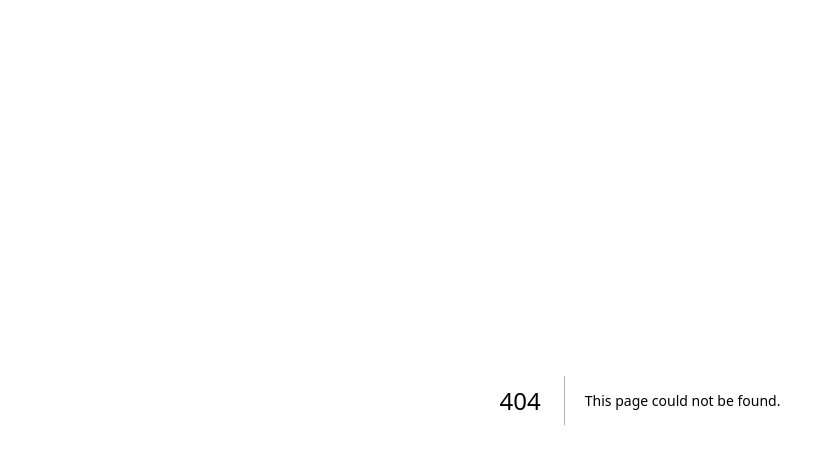
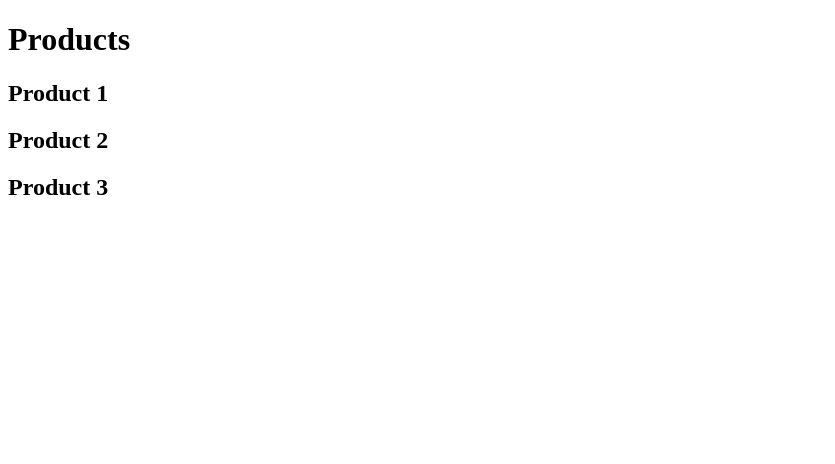
Before and after one commit to mariolazzari/nextjs15-ce, a Next.js app in the folder routing-demo/: page /products in a window 1280 px wide. Before the commit this address had no page. Shown: the top 464 px of the page, without its empty margins (0-835 px from the left). Built offline with nearby package versions, Linux system fonts and the light colour scheme.

Commit message:
Done lesson 6

```diff
--- /dev/null
+++ b/routing-demo/src/app/products/page.tsx
@@ -0,0 +1,12 @@
+function Products() {
+  return (
+    <div>
+      <h1>Products</h1>
+      <h2>Product 1</h2>
+      <h2>Product 2</h2>
+      <h2>Product 3</h2>
+    </div>
+  );
+}
+
+export default Products;
```
Also changed, not shown: routing-demo/src/app/products/[id]/page.tsx (added, +11 -0 lines).
